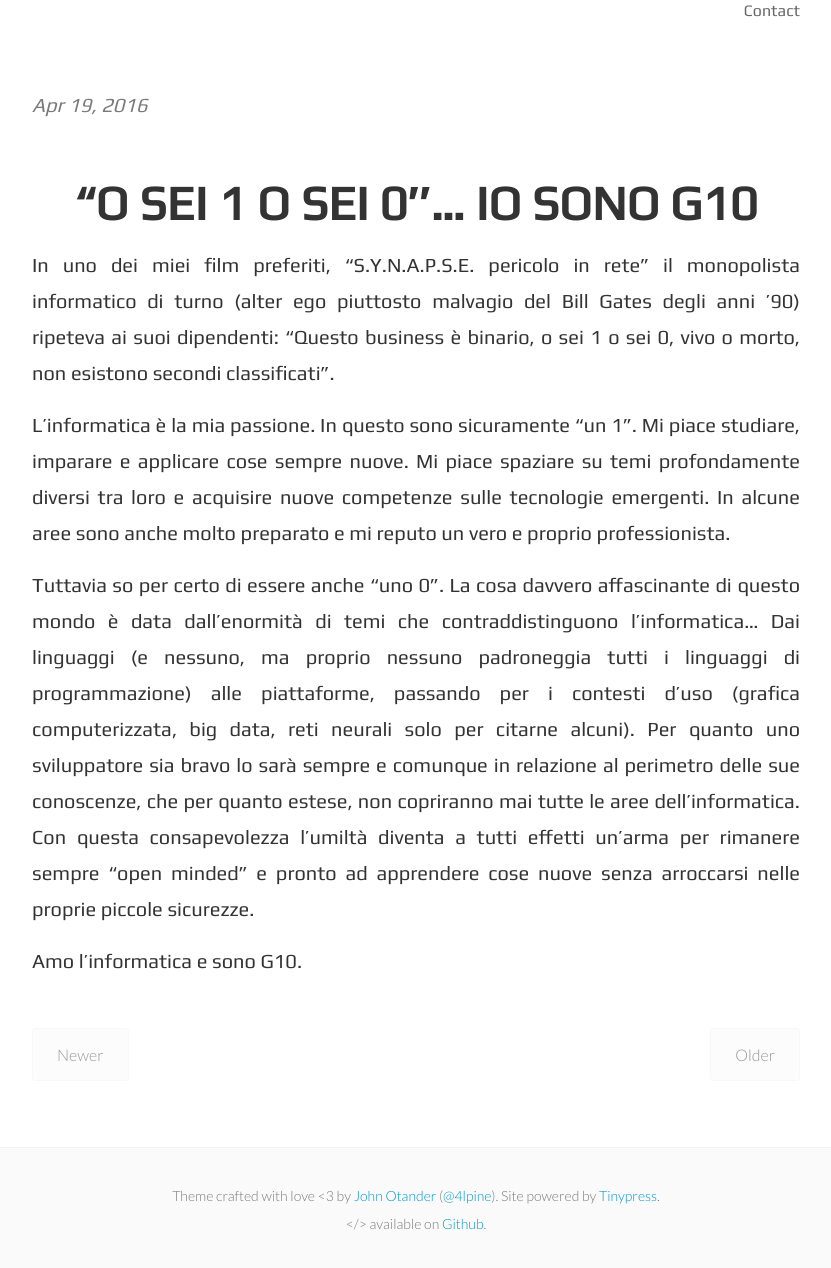
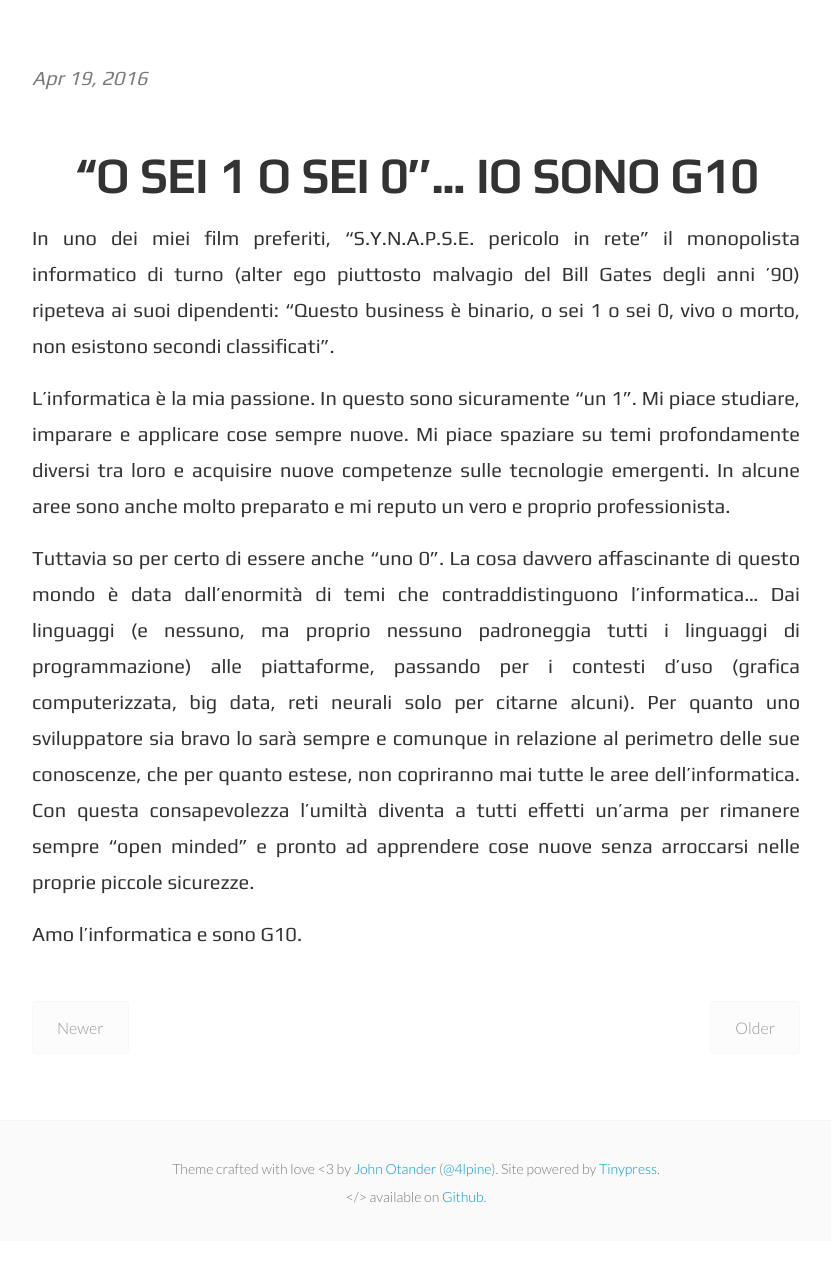
Before and after one commit to zuologio/zuologio.github.io, a Jekyll site: the page built from index.html, in a window 1280 px wide, cut to the strip 248-1516 px from the top of the page. Shown: the whole strip, without its empty margins (224-1055 px from the left). Built offline with Jekyll 4.4.1, drawn with Linux system fonts in a browser that asks for light colours; the list of posts is cut into pages by our own code; after the commit the page ends 1489 px from its top, so only the background shows below that.

Commit message:
Update default.html

```diff
--- a/_layouts/default.html
+++ b/_layouts/default.html
@@ -28,9 +28,9 @@
         <div class="measure">
           <!--<a href="{{ site.url }}" class="left">{{ site.title }}</a>-->
          <img src="https://6zqokq.bn1303.livefilestore.com/y3mTuAOkiQgaBa5HKdx5ERWT5bVzMifTYS4rihDPvUxGYfNImLSQ3u0KfDczMXPMj7glKApEPM5aFTPgDbtARxYsZjwraUflCkfefhEcwPdbrNsRNr-ROIu0Medf-yWv5EoOD35nVzisqvkhvARL-vFvB8ytaXqoS34e_Gg5eytO1I?width=256&height=212&cropmode=none" width="256" height="212" />
-          <nav class="site-nav right">
+        <!--  <nav class="site-nav right">
             {% include navigation.html %}
-          </nav>
+          </nav>-->
           <div class="clearfix"></div>
         </div>
       </div>
```
